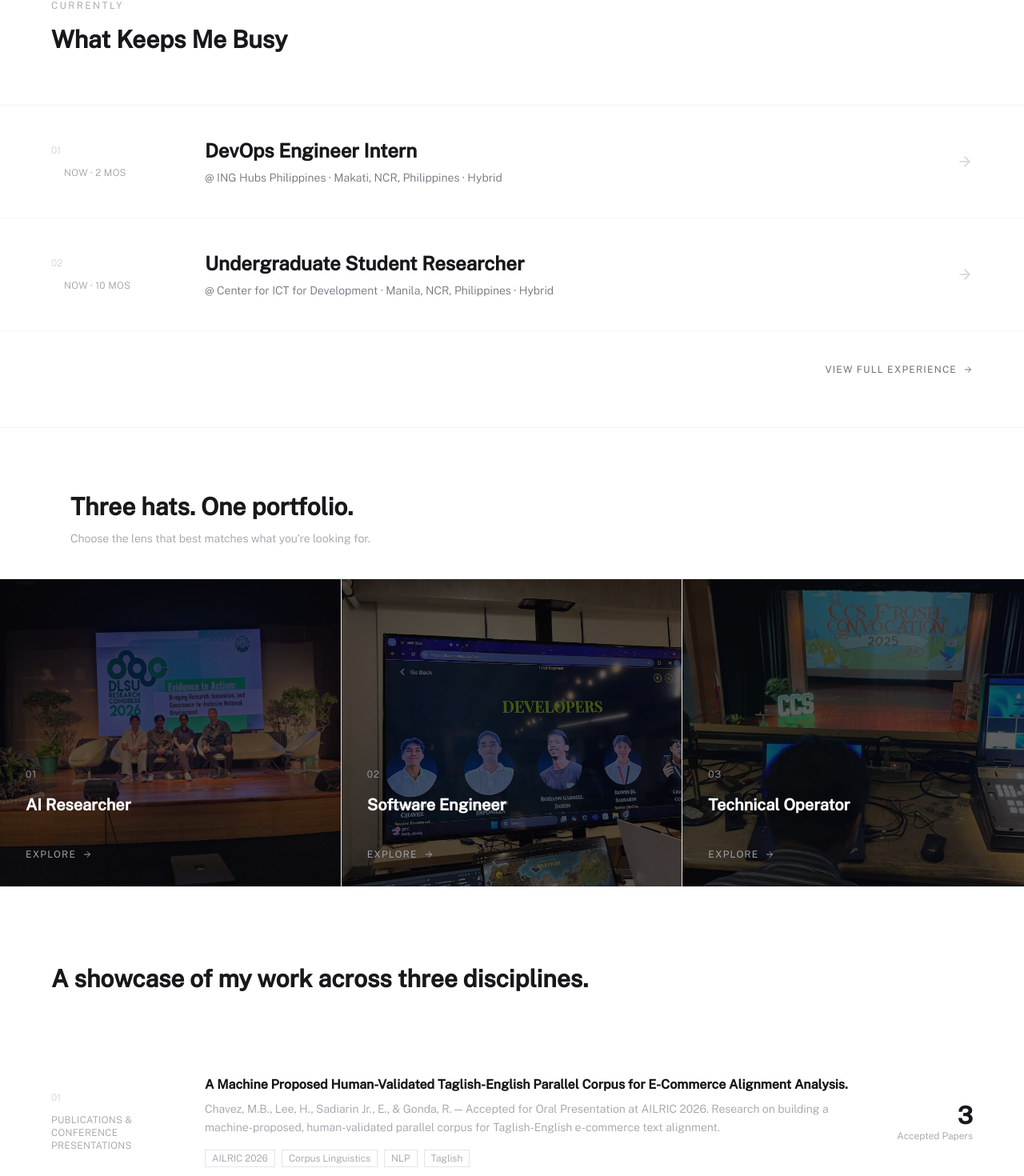
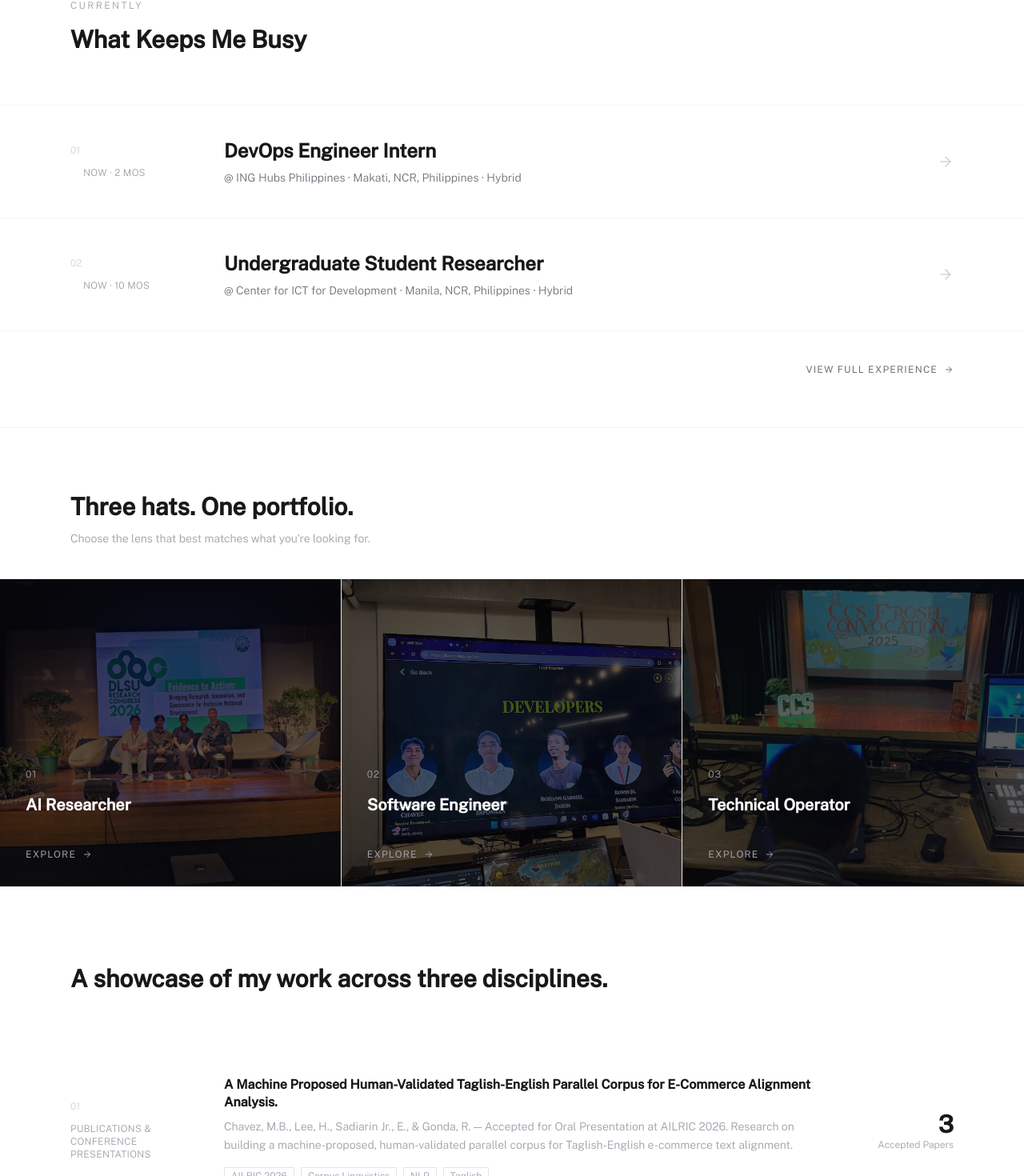
Before and after one commit to mbchavez27/mbchavezzportfolio, a React (Vite) app: page / in a window 1280 px wide. Shown: the part 898-2368 px from the top of the page at 80% size. Built offline with nearby package versions, Linux system fonts and the light colour scheme.

Commit message:
style(layout): center home and experience sections with full-width rows

```diff
--- a/src/features/experience/components/CurrentRoles.tsx
+++ b/src/features/experience/components/CurrentRoles.tsx
@@ -18,7 +18,7 @@ export default function CurrentRoles({ entries }: { entries: readonly CurrentRol
 
   return (
     <section className="bg-white border-t border-zinc-100 pt-24 pb-16">
-      <motion.div {...revealOnScroll()} className="px-6 sm:px-10 md:px-16 mb-16">
+      <motion.div {...revealOnScroll()} className="page-container mb-16">
         <p className="font-body font-light text-xs text-zinc-400 tracking-[0.2em] uppercase mb-4">Currently</p>
         <h2 className="font-display text-2xl md:text-3xl font-semibold text-zinc-900">
           What Keeps Me Busy
@@ -33,8 +33,9 @@ export default function CurrentRoles({ entries }: { entries: readonly CurrentRol
           >
             <Link
               to={EXPERIENCE_PATH}
-              className="group grid grid-cols-1 md:grid-cols-[160px_1fr_auto] gap-4 md:gap-8 items-center py-10 px-6 sm:px-10 md:px-16 hover:bg-zinc-50 transition-colors duration-200"
+              className="group block py-10 hover:bg-zinc-50 transition-colors duration-200"
             >
+              <div className="page-container grid grid-cols-1 md:grid-cols-[160px_1fr_auto] gap-4 md:gap-8 items-center">
                 <div className="flex md:flex-col gap-4 md:gap-3">
                   <span className="font-body font-light text-xs text-zinc-300">{formatIndex(i)}</span>
                   <span className="flex items-center gap-2 font-body font-light text-xs text-zinc-400 tracking-wide uppercase">
@@ -59,12 +60,13 @@ export default function CurrentRoles({ entries }: { entries: readonly CurrentRol
                   size={20}
                   className="hidden md:block text-zinc-300 group-hover:text-primary group-hover:translate-x-1 transition-all duration-300"
                 />
+              </div>
             </Link>
           </motion.div>
         ))}
       </div>
 
-      <div className="px-6 sm:px-10 md:px-16 mt-10 flex justify-end">
+      <div className="page-container mt-10 flex justify-end">
         <Link
           to={EXPERIENCE_PATH}
           className="group flex items-center gap-2 text-zinc-500 hover:text-primary transition-colors duration-300"
--- a/src/features/home/components/Contact.tsx
+++ b/src/features/home/components/Contact.tsx
@@ -7,7 +7,8 @@ export type ContactItem = ContactLink & { readonly opensInNewTab: boolean };
 
 export default function Contact({ items }: { items: readonly ContactItem[] }) {
   return (
-    <section className="bg-zinc-950 py-32 px-6 sm:px-10 md:px-16">
+    <section className="bg-zinc-950 py-32">
+      <div className="page-container">
         <motion.div {...revealOnScroll({ y: 30 })} className="max-w-2xl">
           <p className="font-body font-light text-xs text-zinc-600 tracking-[0.2em] uppercase mb-6">Contact</p>
           <h2 className="font-display text-4xl md:text-5xl font-semibold text-white leading-tight mb-6">
@@ -45,6 +46,7 @@ export default function Contact({ items }: { items: readonly ContactItem[] }) {
             ))}
           </div>
         </motion.div>
+      </div>
     </section>
   );
 }
--- a/src/features/home/components/HatSelector.tsx
+++ b/src/features/home/components/HatSelector.tsx
@@ -8,7 +8,7 @@ export const HAT_SELECTOR_ID = "three-hats";
 export default function HatSelector({ hats }: { hats: readonly Hat[] }) {
   return (
     <section id={HAT_SELECTOR_ID} className="bg-white border-t border-zinc-100 scroll-mt-14">
-      <motion.div {...revealOnScroll()} className="max-w-6xl mx-auto px-6 pt-20 pb-10">
+      <motion.div {...revealOnScroll()} className="page-container pt-20 pb-10">
         <h2 className="font-display text-2xl md:text-3xl font-semibold text-zinc-900 mb-3">
           Three hats. One portfolio.
         </h2>
--- a/src/features/home/components/Highlights.tsx
+++ b/src/features/home/components/Highlights.tsx
@@ -7,7 +7,7 @@ import type { Highlight } from "../domain/home.domain";
 export default function Highlights({ highlights }: { highlights: readonly Highlight[] }) {
   return (
     <section className="bg-white border-t border-zinc-100 pt-24 pb-12">
-      <div className="px-6 sm:px-10 md:px-16 mb-16">
+      <div className="page-container mb-16">
         <h2 className="font-display text-2xl md:text-3xl font-semibold text-zinc-900">
           A showcase of my work across three disciplines.
         </h2>
@@ -18,8 +18,9 @@ export default function Highlights({ highlights }: { highlights: readonly Highli
           <motion.div
             key={highlight.title}
             {...revealOnScroll({ x: -24, y: 0, delay: i * 0.1, duration: 0.5 })}
-            className="group grid grid-cols-1 md:grid-cols-[160px_1fr_120px] gap-8 py-10 px-6 sm:px-10 md:px-16 hover:bg-zinc-50 transition-colors duration-200"
+            className="group py-10 hover:bg-zinc-50 transition-colors duration-200"
           >
+            <div className="page-container grid grid-cols-1 md:grid-cols-[160px_1fr_120px] gap-8">
               <div className="flex flex-col justify-center">
                 <span className="font-body font-light block text-xs text-zinc-300 mb-3">{formatIndex(i)}</span>
                 <p className="font-body font-light text-xs text-zinc-400 tracking-wide uppercase">{highlight.category}</p>
@@ -35,6 +36,7 @@ export default function Highlights({ highlights }: { highlights: readonly Highli
                 <p className="font-display text-3xl font-semibold text-zinc-900">{highlight.metric.value}</p>
                 <p className="font-body font-light text-xs text-zinc-400 text-right">{highlight.metric.label}</p>
               </div>
+            </div>
           </motion.div>
         ))}
       </div>
--- a/src/features/logs/components/LatestLogs.tsx
+++ b/src/features/logs/components/LatestLogs.tsx
@@ -17,7 +17,7 @@ export default function LatestLogs({ entries }: { entries: readonly LatestLogEnt
 
   return (
     <section className="bg-white border-t border-zinc-100 pt-8 pb-10">
-      <motion.div {...revealOnScroll()} className="px-6 sm:px-10 md:px-16 mb-6">
+      <motion.div {...revealOnScroll()} className="page-container mb-6">
         <p className="font-body font-light text-xs text-zinc-400 tracking-[0.2em] uppercase mb-4">Logs</p>
         <h2 className="font-display text-2xl md:text-3xl font-semibold text-zinc-900">
           Notes from the work in progress.
@@ -29,8 +29,9 @@ export default function LatestLogs({ entries }: { entries: readonly LatestLogEnt
           <motion.li key={entry.slug} {...revealOnScroll({ x: -24, y: 0, delay: i * 0.08, duration: 0.5 })}>
             <Link
               to={entry.href}
-              className="group grid grid-cols-1 md:grid-cols-[160px_1fr_auto] gap-2 md:gap-8 items-center py-5 px-6 sm:px-10 md:px-16 hover:bg-zinc-50 transition-colors duration-200"
+              className="group block py-5 hover:bg-zinc-50 transition-colors duration-200"
             >
+              <div className="page-container grid grid-cols-1 md:grid-cols-[160px_1fr_auto] gap-2 md:gap-8 items-center">
                 <p className="font-body font-light text-xs text-zinc-400 tracking-wide">
                   {entry.dateLabel}
                   {entry.draft && <span className="ml-2 text-primary uppercase tracking-widest">Draft</span>}
@@ -42,12 +43,13 @@ export default function LatestLogs({ entries }: { entries: readonly LatestLogEnt
                   size={16}
                   className="hidden md:block text-zinc-300 group-hover:text-primary group-hover:translate-x-1 transition-all duration-300"
                 />
+              </div>
             </Link>
           </motion.li>
         ))}
       </ul>
 
-      <div className="px-6 sm:px-10 md:px-16 mt-6 flex justify-end">
+      <div className="page-container mt-6 flex justify-end">
         <Link
           to={LOGS_PATH}
           className="group flex items-center gap-2 text-zinc-500 hover:text-primary transition-colors duration-300"
```
Lines whose indentation alone changed are shown as unchanged.
